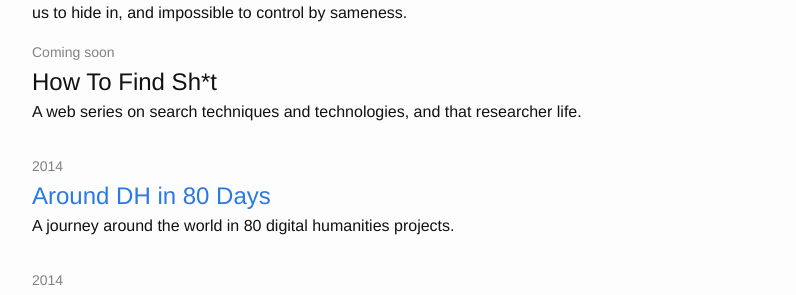
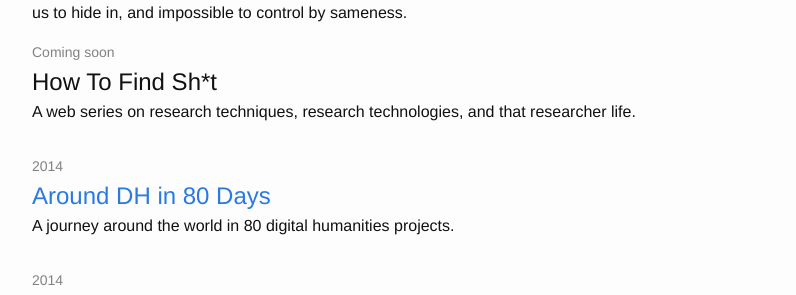
Before and after one commit to elotroalex/elotroalex, a Jekyll site: the page built from profiles.md, in a window 1280 px wide and 900 px high, scrolled down 7252 px. Shown: the part 157-452 px from the top of the window, without its empty margins (238-1034 px from the left). Built offline with Jekyll 4.4.1, drawn with Linux system fonts in a browser that asks for light colours.

Commit message:
tweaks to profiles

```diff
--- a/_data/projects.yml
+++ b/_data/projects.yml
@@ -273,7 +273,7 @@ Project"
   link:
   url:
   category: babylon
-  blurb: "A web series on search techniques and technologies, and that researcher life."
+  blurb: "A web series on research techniques, research technologies, and that researcher life."
 
 # - title: "Alianza Bibliotecaria Dominicana"
 #   time: "2020–present"
```
